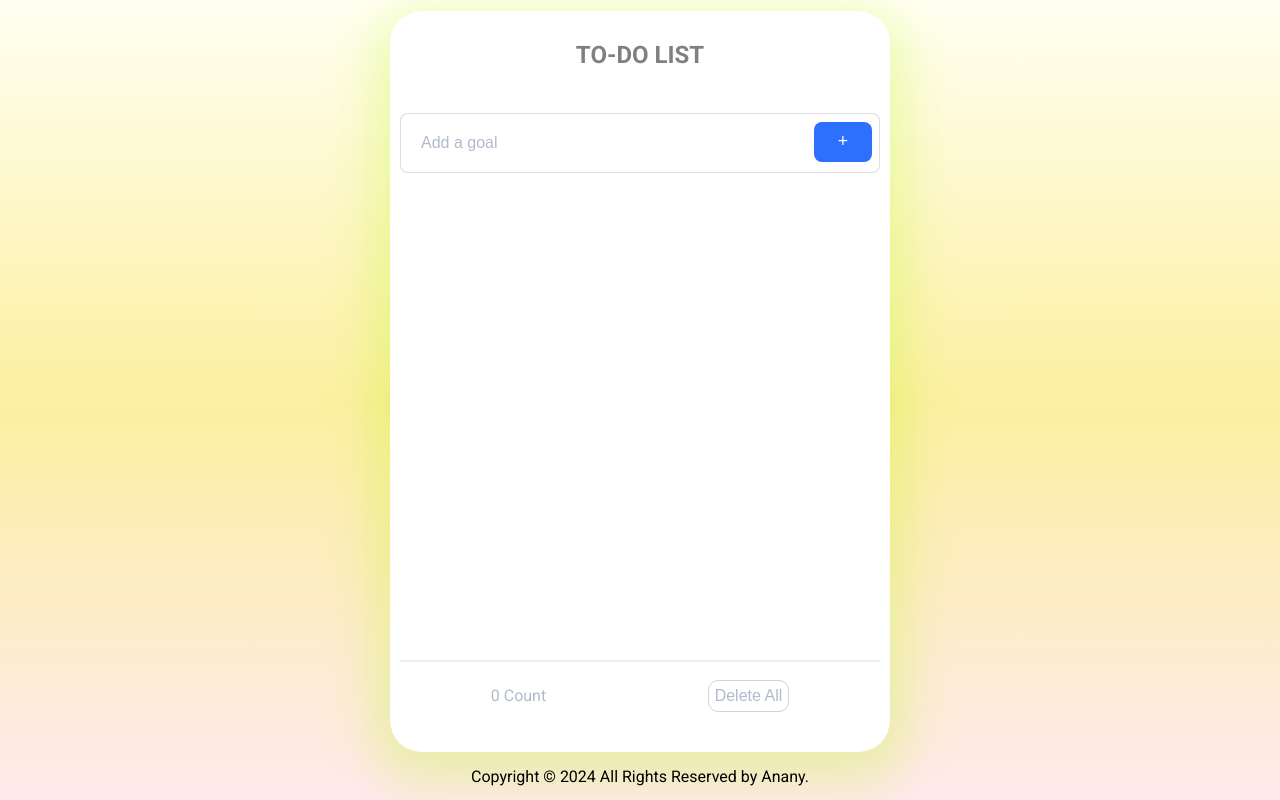
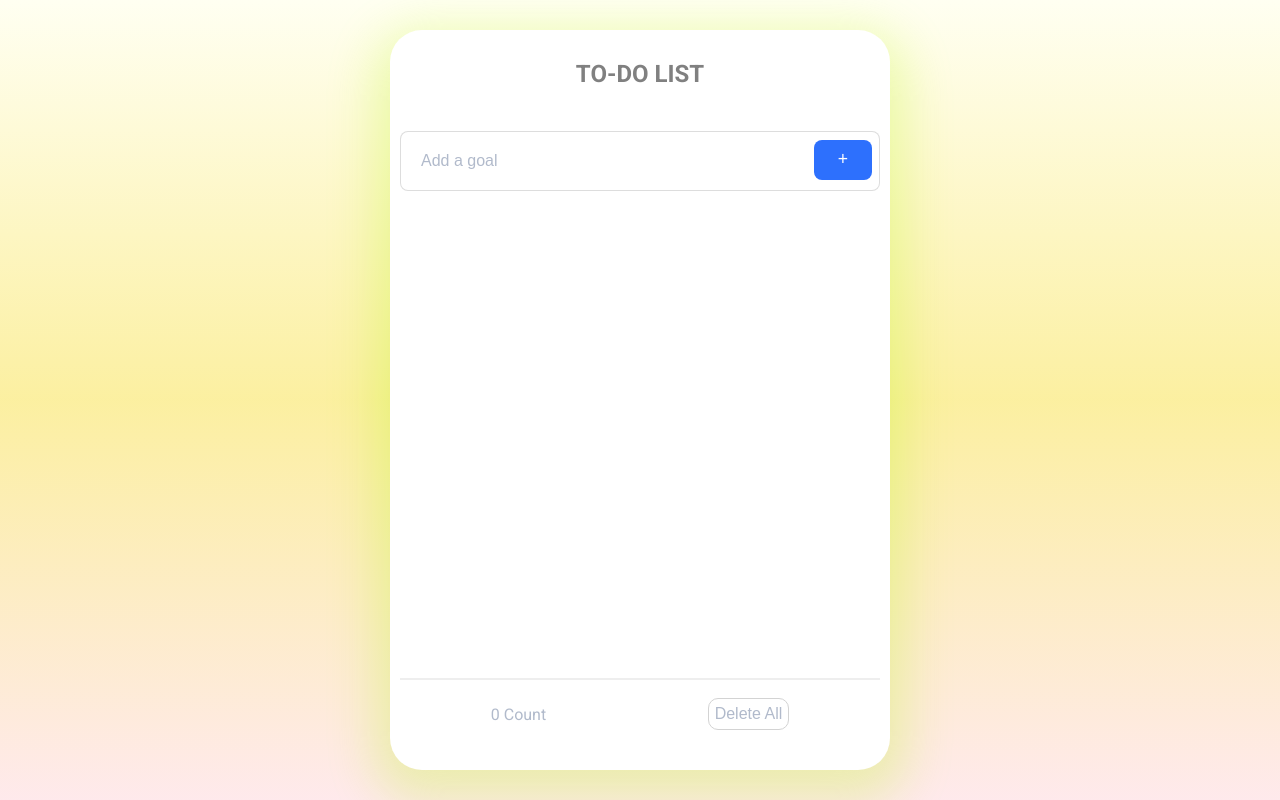
Before and after one commit to anany-more09/Goal-Track, a website: page index.html in a window 1280 px wide. Drawn offline with Linux system fonts and the light colour scheme.

```diff
--- a/index.html
+++ b/index.html
@@ -42,9 +42,5 @@
         </div>
       </div>
     </section>
-
-    <footer class="footer">
-      <p>Copyright &#169; 2024 All Rights Reserved by Anany.</p>
-    </footer>
   </body>
 </html>
```
